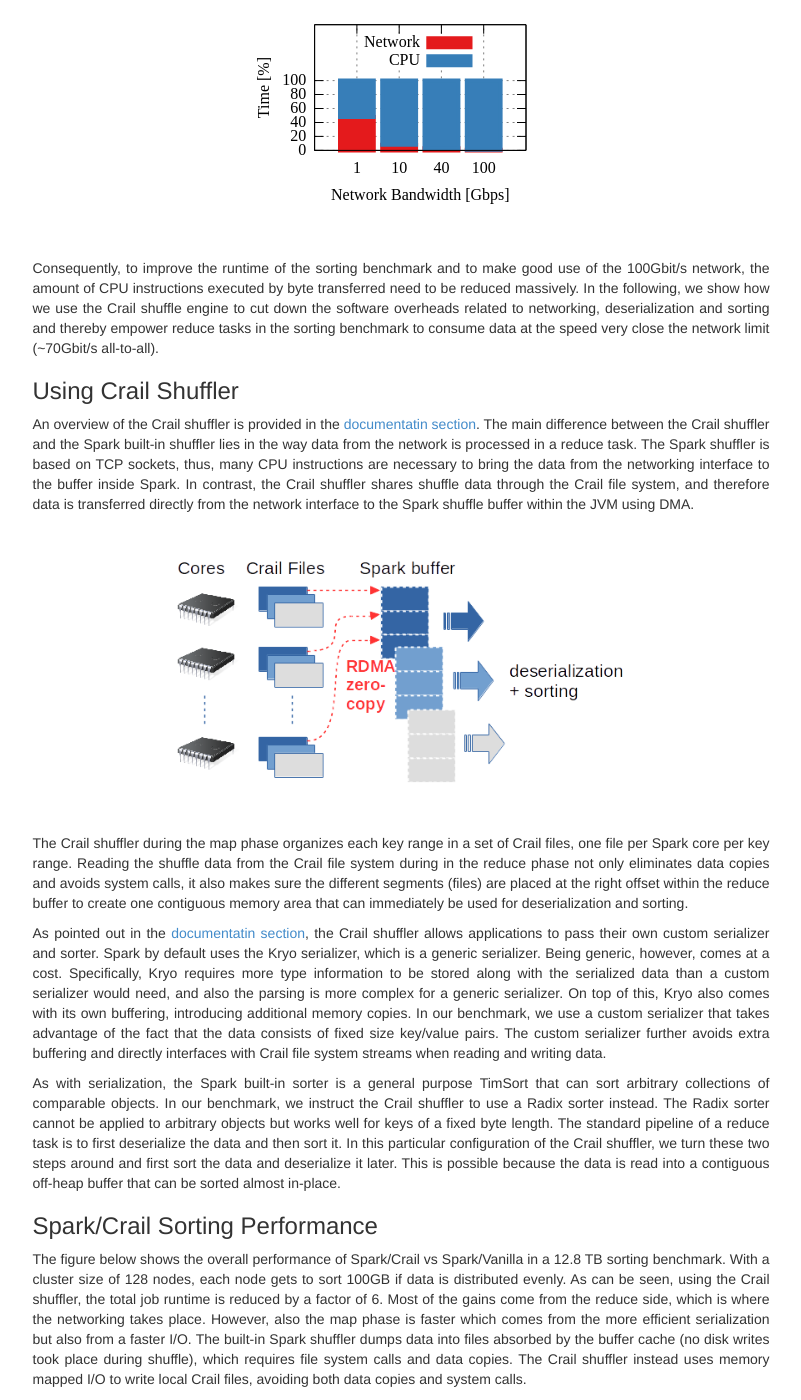
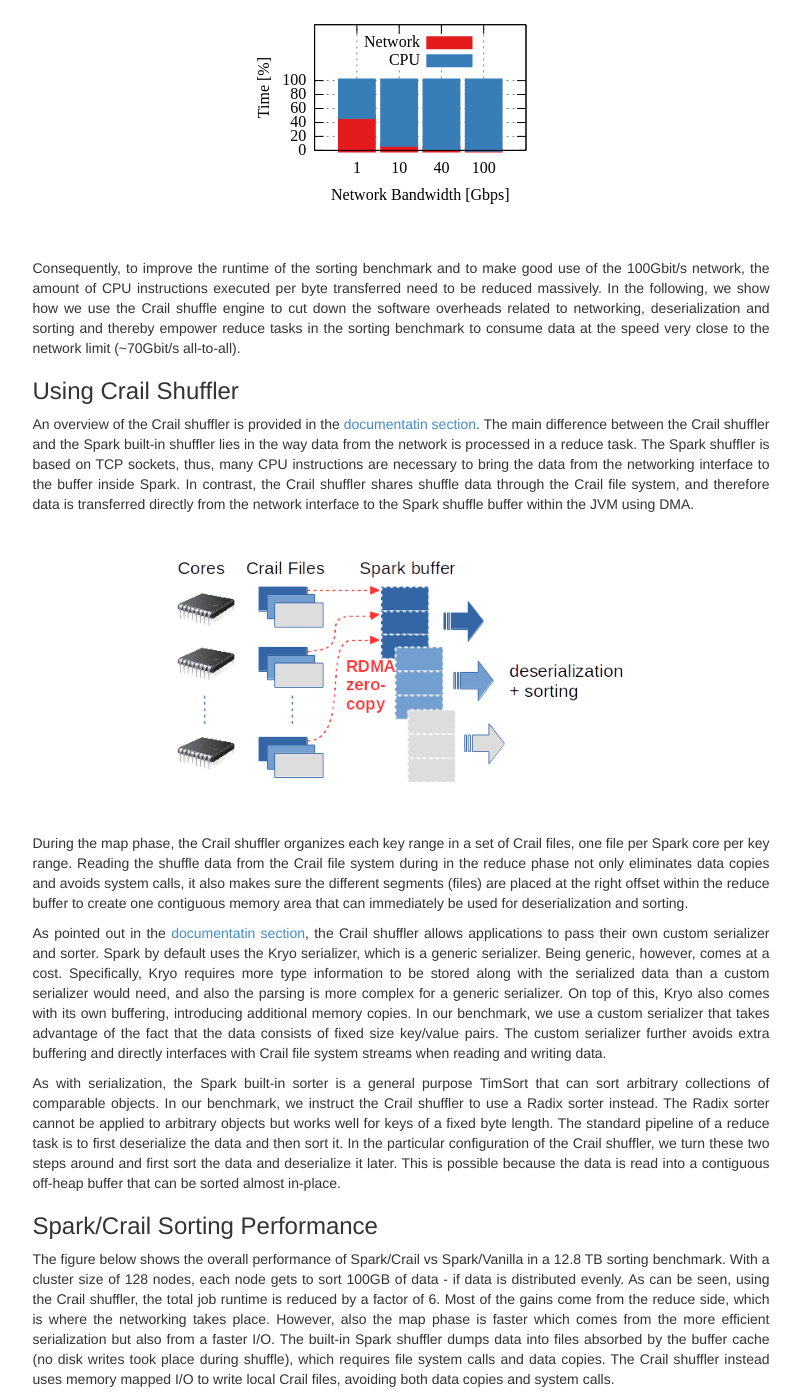
Before and after one commit to apache/incubator-crail-website, a Jekyll site: the page built from _posts/blog/2017-01-1-sorting.md, in a window 1280 px wide and 1400 px high, scrolled down 2217 px. Shown: the whole window, without its empty margins (239-1040 px from the left). Built offline with Jekyll 4.4.1, drawn with Linux system fonts in a browser that asks for light colours; comment, search, counter and statistics services are not loaded.

Commit message:
Update 2017-01-1-sorting.md

```diff
--- a/_posts/blog/2017-01-1-sorting.md
+++ b/_posts/blog/2017-01-1-sorting.md
@@ -135,7 +135,7 @@
 
 <div style="text-align: justify">
 <p>
-Consequently, to improve the runtime of the sorting benchmark and to make good use of the 100Gbit/s network, the amount of CPU instructions executed by byte transferred need to be reduced massively. In the following, we show how we use the Crail shuffle engine to cut down the software overheads related to networking, deserialization and sorting and thereby empower reduce tasks in the sorting benchmark to consume data at the speed very close the network limit (~70Gbit/s all-to-all).
+Consequently, to improve the runtime of the sorting benchmark and to make good use of the 100Gbit/s network, the amount of CPU instructions executed per byte transferred need to be reduced massively. In the following, we show how we use the Crail shuffle engine to cut down the software overheads related to networking, deserialization and sorting and thereby empower reduce tasks in the sorting benchmark to consume data at the speed very close to the network limit (~70Gbit/s all-to-all).
 </p>
 </div>
 
@@ -153,14 +153,14 @@
 
 <div style="text-align: justify">
 <p>
-The Crail shuffler during the map phase organizes each key range in a set of Crail files, one file per Spark core per key range. Reading the shuffle data from the Crail file system during in the reduce phase not only eliminates data copies and avoids system calls, it also makes sure the different segments (files) are placed at the right offset within the reduce buffer to create one contiguous memory area that can immediately be used for deserialization and sorting.
+During the map phase, the Crail shuffler organizes each key range in a set of Crail files, one file per Spark core per key range. Reading the shuffle data from the Crail file system during in the reduce phase not only eliminates data copies and avoids system calls, it also makes sure the different segments (files) are placed at the right offset within the reduce buffer to create one contiguous memory area that can immediately be used for deserialization and sorting.
 </p>
 
 <p>
 As pointed out in the <a href="http://www.crail.io/docs">documentatin section</a>, the Crail shuffler allows applications to pass their own custom serializer and sorter. Spark by default uses the Kryo serializer, which is a generic serializer. Being generic, however, comes at a cost. Specifically, Kryo requires more type information to be stored along with the serialized data than a custom serializer would need, and also the parsing is more complex for a generic serializer. On top of this, Kryo also comes with its own buffering, introducing additional memory copies. In our benchmark, we use a custom serializer that takes advantage of the fact that the data consists of fixed size key/value pairs. The custom serializer further avoids extra buffering and directly interfaces with Crail file system streams when reading and writing data.
 </p>
 <p>
-As with serialization, the Spark built-in sorter is a general purpose TimSort that can sort arbitrary collections of comparable objects. In our benchmark, we instruct the Crail shuffler to use a Radix sorter instead. The Radix sorter cannot be applied to arbitrary objects but works well for keys of a fixed byte length. The standard pipeline of a reduce task is to first deserialize the data and then sort it. In this particular configuration of the Crail shuffler, we turn these two steps around and first sort the data and deserialize it later. This is possible because the data is read into a contiguous off-heap buffer that can be sorted almost in-place.
+As with serialization, the Spark built-in sorter is a general purpose TimSort that can sort arbitrary collections of comparable objects. In our benchmark, we instruct the Crail shuffler to use a Radix sorter instead. The Radix sorter cannot be applied to arbitrary objects but works well for keys of a fixed byte length. The standard pipeline of a reduce task is to first deserialize the data and then sort it. In the particular configuration of the Crail shuffler, we turn these two steps around and first sort the data and deserialize it later. This is possible because the data is read into a contiguous off-heap buffer that can be sorted almost in-place.
 </p>
 </div>
 
@@ -168,7 +168,7 @@
 
 <div style="text-align: justify">
 <p>
-The figure below shows the overall performance of Spark/Crail vs Spark/Vanilla in a 12.8 TB sorting benchmark. With a cluster size of 128 nodes, each node gets to sort 100GB if data is distributed evenly. As can be seen, using the Crail shuffler, the total job runtime is reduced by a factor of 6. Most of the gains come from the reduce side, which is where the networking takes place. However, also the map phase is faster which comes from the more efficient serialization but also from a faster I/O. The built-in Spark shuffler dumps data into files absorbed by the buffer cache (no disk writes took place during shuffle), which requires file system calls and data copies. The Crail shuffler instead uses memory mapped I/O to write local Crail files, avoiding both data copies and system calls.
+The figure below shows the overall performance of Spark/Crail vs Spark/Vanilla in a 12.8 TB sorting benchmark. With a cluster size of 128 nodes, each node gets to sort 100GB of data - if data is distributed evenly. As can be seen, using the Crail shuffler, the total job runtime is reduced by a factor of 6. Most of the gains come from the reduce side, which is where the networking takes place. However, also the map phase is faster which comes from the more efficient serialization but also from a faster I/O. The built-in Spark shuffler dumps data into files absorbed by the buffer cache (no disk writes took place during shuffle), which requires file system calls and data copies. The Crail shuffler instead uses memory mapped I/O to write local Crail files, avoiding both data copies and system calls.
 </p>
 </div>
 
```
